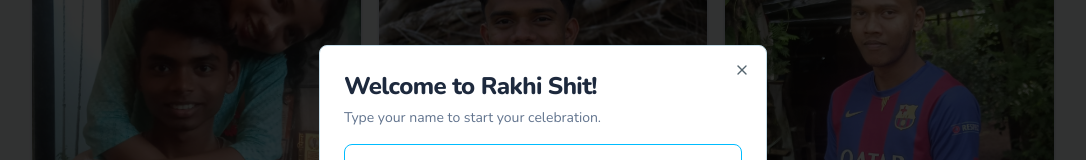
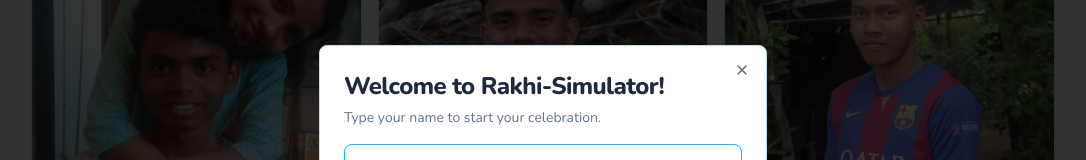
Before and after one commit to ShubhamAdelkar/rakhi-simulator, a React (Vite) app: page / in a window 1280 px wide. Shown: the part 240-400 px from the top of the page, without its empty margins (97-1183 px from the left). Built offline with nearby package versions, Linux system fonts and the light colour scheme.

Commit message:
Fix typos in index.html and HomePage.tsx for improved clarity

```diff
--- a/index.html
+++ b/index.html
@@ -8,7 +8,7 @@
     <meta name="theme-color" content="#0f172a" />
     <meta
       name="description"
-      content="Drag and drop rakhi shit & get dummy rewards."
+      content="Drag and drop rakhi & get dummy rewards."
     />
     <title>Rakhi Simulator</title>
   </head>
--- a/src/pages/HomePage.tsx
+++ b/src/pages/HomePage.tsx
@@ -100,7 +100,7 @@ export function HomePage() {
         <DialogContent className="max-w-md">
           <DialogHeader>
             <DialogTitle className="text-2xl font-extrabold text-slate-800">
-              Welcome to Rakhi Shit!
+              Welcome to Rakhi-Simulator!
             </DialogTitle>
             <DialogDescription className="text-slate-500">
               Type your name to start your celebration.
```
Also changed, not shown: public/manifest.webmanifest.
